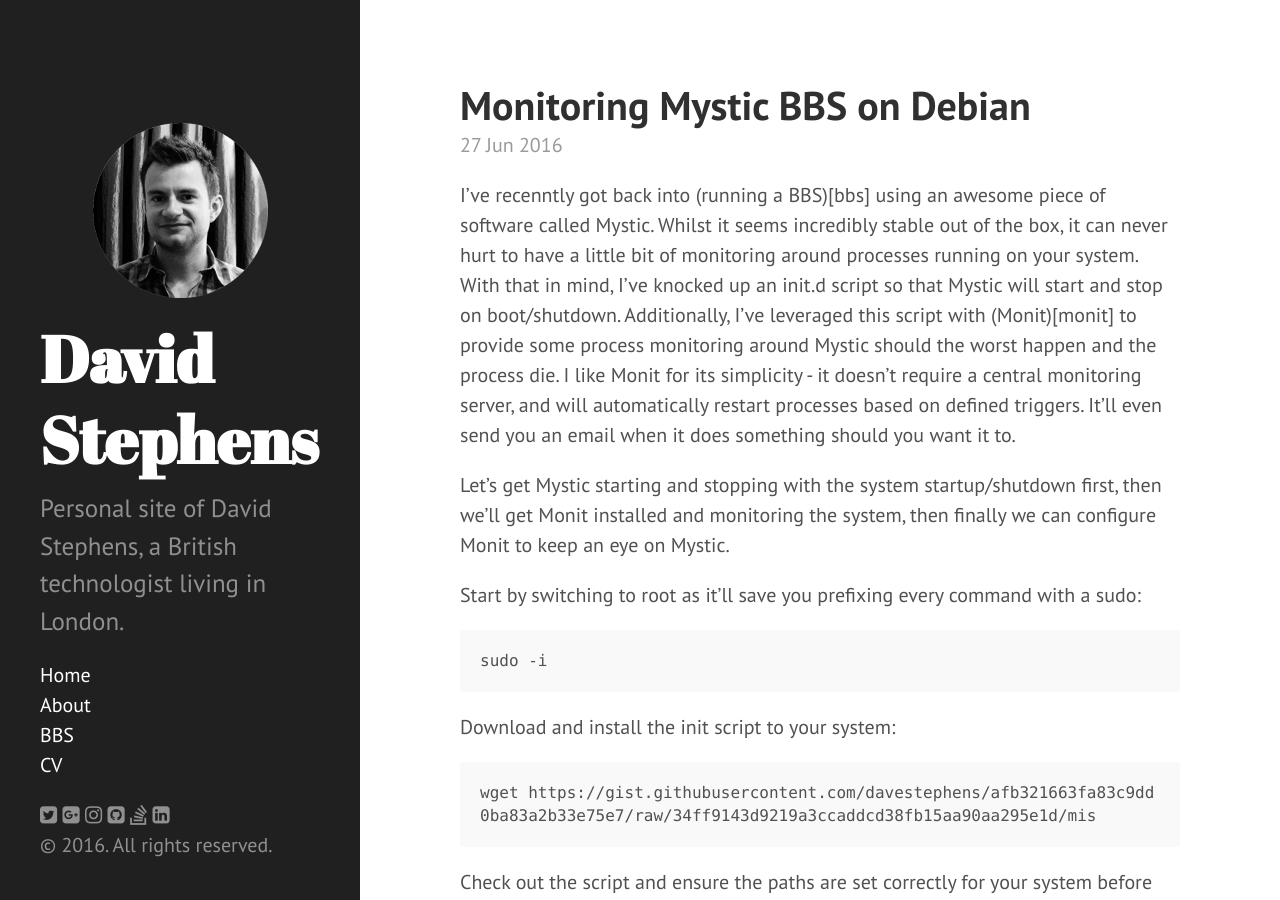
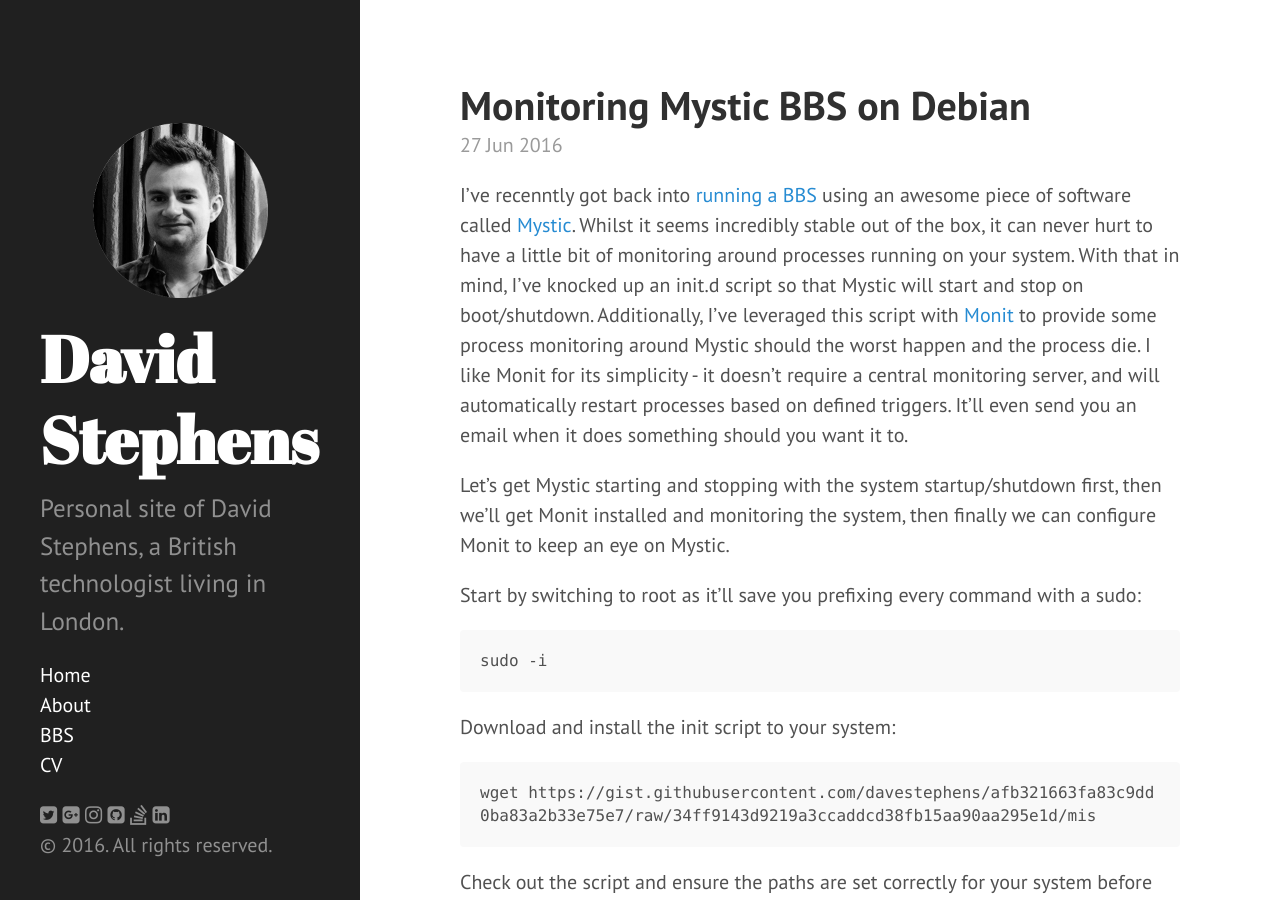
Before and after one commit to davestephens/davestephens.github.io, a Jekyll site: the page built from _posts/2016-06-27-monitoring-mystic-bbs-on-debian.markdown, in a window 1280 px wide and 900 px high. Built offline with Jekyll 4.4.1, drawn with Linux system fonts in a browser that asks for light colours; nearby versions of some CDN libraries; some of the changed text lies outside the part shown.

Commit message:
Markdown tweaks

```diff
--- a/_posts/2016-06-27-monitoring-mystic-bbs-on-debian.markdown
+++ b/_posts/2016-06-27-monitoring-mystic-bbs-on-debian.markdown
@@ -4,9 +4,9 @@ title:  "Monitoring Mystic BBS on Debian"
 date:   2016-06-27 20:00
 categories: bbs
 ---
-I've recenntly got back into (running a BBS)[bbs] using an awesome piece of software called Mystic.
+I've recenntly got back into [running a BBS](/bbs) using an awesome piece of software called [Mystic](http://www.mysticbbs.com).
 Whilst it seems incredibly stable out of the box, it can never hurt to have a little bit of monitoring around processes running on your system. With that in mind, I've knocked up an init.d script so that
-Mystic will start and stop on boot/shutdown. Additionally, I've leveraged this script with (Monit)[monit]
+Mystic will start and stop on boot/shutdown. Additionally, I've leveraged this script with [Monit](https://mmonit.com/monit/)
 to provide some process monitoring around Mystic should the worst happen and the process die. I like Monit for its simplicity - it doesn't require a central monitoring server, and will automatically restart processes based on defined triggers. It'll even send you an email when it does something should you want it to.
 
 Let's get Mystic starting and stopping with the system startup/shutdown first, then we'll get Monit installed and monitoring the system, then finally we can configure Monit to keep an eye on Mystic.
@@ -114,6 +114,6 @@ You'll notice that the output looks similar to before, along with an all new Mys
       port response time 	0.006s to 127.0.0.1:23 [DEFAULT via TCP]
       data collected            Mon, 27 Jun 2016 15:07:49
 
-For bonus points, hit the web UI at http://<hostname>:2812, log in with the credentials you specified in the config file and you'll see the same information with the addition of some control buttons. Test them out!
+For bonus points, hit the web UI at http://computer-hostname:2812, log in with the credentials you specified in the config file and you'll see the same information with the addition of some control buttons. Test them out!
 
 ...and that's pretty much it. Easy!
```
